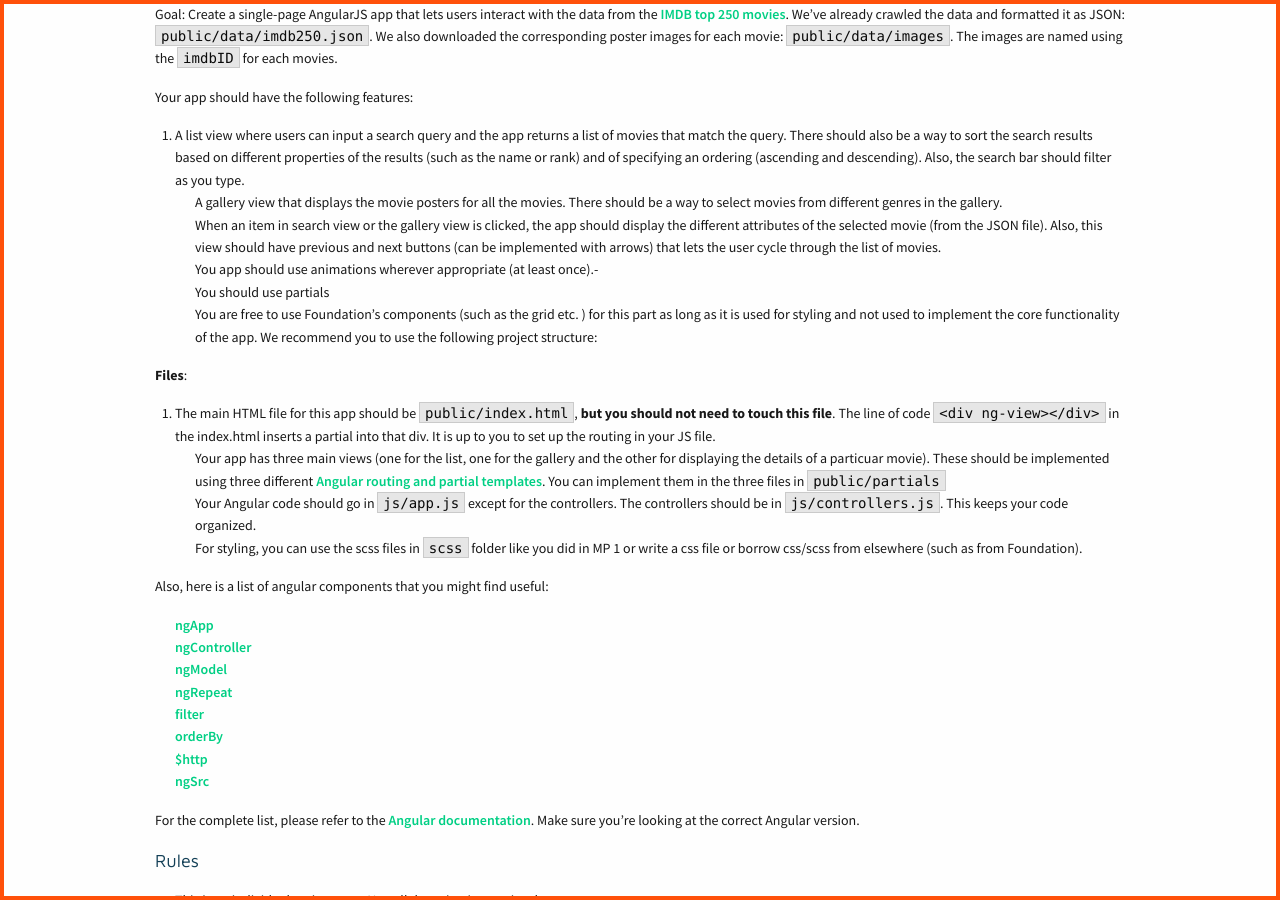
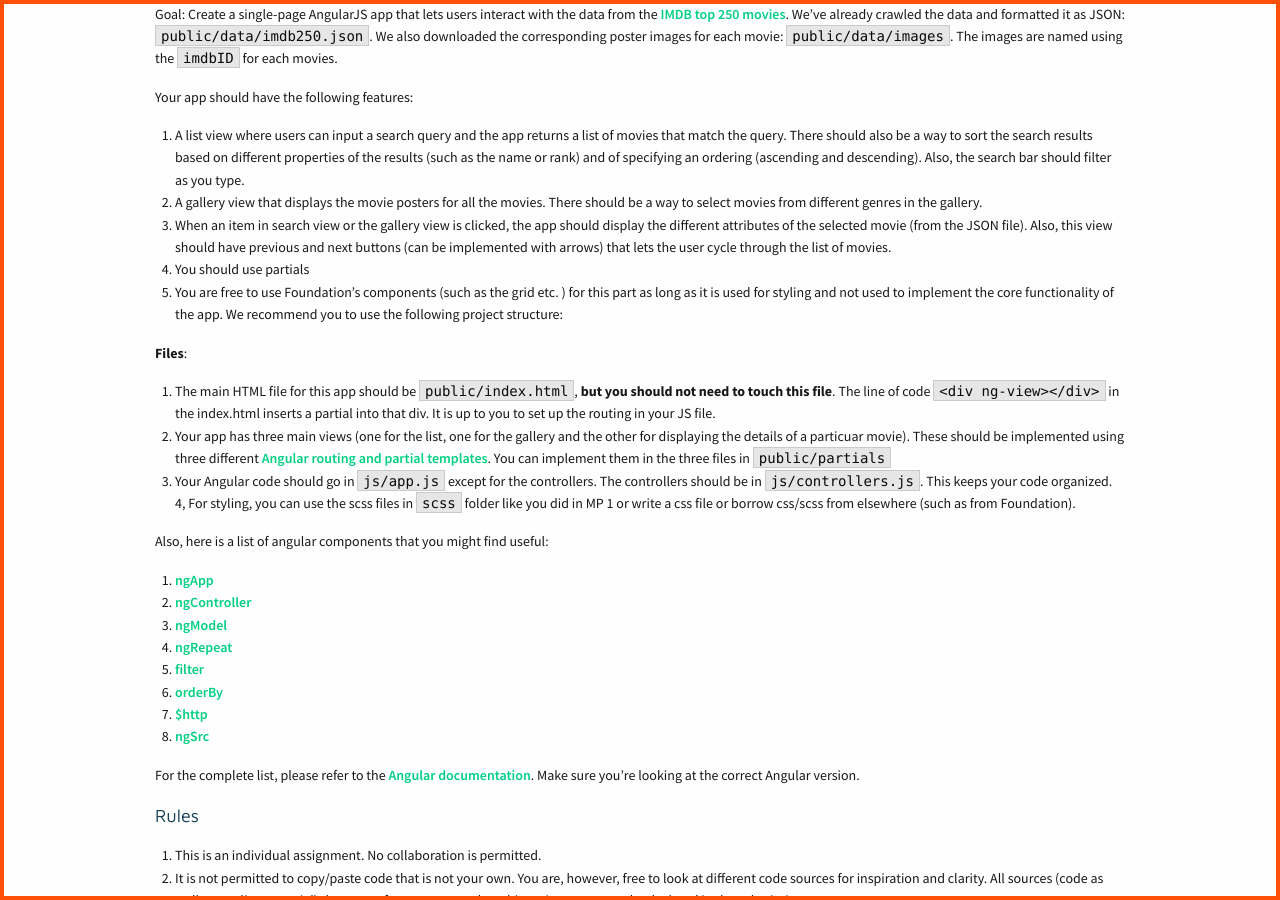
Before and after one commit to biplabdeka/fa2016, a Jekyll site: the page built from _posts/2016-3-2-MP-3.md, in a window 1280 px wide and 900 px high, scrolled down 710 px. Built offline with Jekyll 4.4.1, drawn with Linux system fonts in a browser that asks for light colours; nearby versions of some CDN libraries.

Commit message:
Formatting issues, removed animate requirement

````diff
--- a/_posts/2016-3-2-MP-3.md
+++ b/_posts/2016-3-2-MP-3.md
@@ -23,39 +23,38 @@ Goal: Create a single-page AngularJS app that lets users interact with the data
 Your app should have the following features:
 
 1. A list view where users can input a search query and the app returns a list of movies that match the query. There should also be a way to sort the search results based on different properties of the results (such as the name or rank) and of specifying an ordering (ascending and descending). Also, the search bar should filter as you type.
-+ A gallery view that displays the movie posters for all the movies. There should be a way to select movies from different genres in the gallery.
-+ When an item in search view or the gallery view is clicked, the app should display the different attributes of the selected movie (from the JSON file). Also, this view should have previous and next buttons (can be implemented with arrows) that lets the user cycle through the list of movies.
-+ You app should use animations wherever appropriate (at least once).-
-+ You should use partials
-+ You are free to use Foundation's components (such as the grid etc. ) for this part as long as it is used for styling and not used to implement the core functionality of the app.
+2. A gallery view that displays the movie posters for all the movies. There should be a way to select movies from different genres in the gallery.
+3. When an item in search view or the gallery view is clicked, the app should display the different attributes of the selected movie (from the JSON file). Also, this view should have previous and next buttons (can be implemented with arrows) that lets the user cycle through the list of movies.
+4. You should use partials
+5. You are free to use Foundation's components (such as the grid etc. ) for this part as long as it is used for styling and not used to implement the core functionality of the app.
 We recommend you to use the following project structure:
 
 __Files__:
 
 1. The main HTML file for this app should be `public/index.html`, **but you should not need to touch this file**.
 The line of code `<div ng-view></div>` in the index.html inserts a partial into that div. It is up to you to set up the routing in your JS file.
-+ Your app has three main views (one for the list, one for the gallery and the other for displaying the details of a particuar movie). These should be implemented using three different [Angular routing and partial templates](https://docs.angularjs.org/tutorial/step_07). You can implement them in the three files in `public/partials`
-+ Your Angular code should go in `js/app.js` except for the controllers. The controllers should be in `js/controllers.js`. This keeps your code organized.
-+ For styling, you can use the scss files in `scss` folder like you did in MP 1 or write a css file or borrow css/scss from elsewhere (such as from Foundation).
+2. Your app has three main views (one for the list, one for the gallery and the other for displaying the details of a particuar movie). These should be implemented using three different [Angular routing and partial templates](https://docs.angularjs.org/tutorial/step_07). You can implement them in the three files in `public/partials`
+3. Your Angular code should go in `js/app.js` except for the controllers. The controllers should be in `js/controllers.js`. This keeps your code organized.
+4, For styling, you can use the scss files in `scss` folder like you did in MP 1 or write a css file or borrow css/scss from elsewhere (such as from Foundation).
 
 Also, here is a list of angular components that you might find useful:
-* [ngApp](https://code.angularjs.org/1.3.13/docs/api/ng/directive/ngApp)
-* [ngController](https://code.angularjs.org/1.3.13/docs/api/ng/directive/ngController)
-* [ngModel](https://code.angularjs.org/1.3.13/docs/api/ng/directive/ngModel)
-* [ngRepeat](https://code.angularjs.org/1.3.13/docs/api/ng/directive/ngRepeat)
-* [filter](https://code.angularjs.org/1.3.13/docs/api/ng/service/$filter)
-* [orderBy](https://code.angularjs.org/1.3.13/docs/api/ng/filter/orderBy)
-* [$http](https://code.angularjs.org/1.3.13/docs/api/ng/service/$http)
-* [ngSrc](https://code.angularjs.org/1.3.13/docs/api/ng/directive/ngSrc)
+1. [ngApp](https://code.angularjs.org/1.3.13/docs/api/ng/directive/ngApp)
+2. [ngController](https://code.angularjs.org/1.3.13/docs/api/ng/directive/ngController)
+3. [ngModel](https://code.angularjs.org/1.3.13/docs/api/ng/directive/ngModel)
+4. [ngRepeat](https://code.angularjs.org/1.3.13/docs/api/ng/directive/ngRepeat)
+5. [filter](https://code.angularjs.org/1.3.13/docs/api/ng/service/$filter)
+6. [orderBy](https://code.angularjs.org/1.3.13/docs/api/ng/filter/orderBy)
+7. [$http](https://code.angularjs.org/1.3.13/docs/api/ng/service/$http)
+8. [ngSrc](https://code.angularjs.org/1.3.13/docs/api/ng/directive/ngSrc)
 
 For the complete list, please refer to the [Angular documentation](https://docs.angularjs.org/api/ng). Make sure you're looking at the correct Angular version.
 
 <div class="section-heading"> Rules </div>
 1.    This is an individual assignment. No collaboration is permitted.
-+   It is not permitted to copy/paste code that is not your own. You are, however, free to look at different code sources for inspiration and clarity. All sources (code as well as reading material) that you reference to complete this assignment must be declared in the submission.
-+ If you think something you're doing might not be acceptable, please ask on Piazza.
-+ If you have additional assets (say pictures) you should put them under `public/data` folder and put everything there or in its subfolders (say `public/data/pics` and `public/data/videos`). There should be no other place in your folder structure where you are loading assets from. For example, do not create a `css/images` directory.
-+ You should not use absolute paths to load any of your asset files (say css, images or js) from your server. For example, there should not be anything like:
+2.   It is not permitted to copy/paste code that is not your own. You are, however, free to look at different code sources for inspiration and clarity. All sources (code as well as reading material) that you reference to complete this assignment must be declared in the submission.
+3. If you think something you're doing might not be acceptable, please ask on Piazza.
+4. If you have additional assets (say pictures) you should put them under `public/data` folder and put everything there or in its subfolders (say `public/data/pics` and `public/data/videos`). There should be no other place in your folder structure where you are loading assets from. For example, do not create a `css/images` directory.
+5. You should not use absolute paths to load any of your asset files (say css, images or js) from your server. For example, there should not be anything like:
 
 ```html
 src="/photos/skyline.jpg"
````
